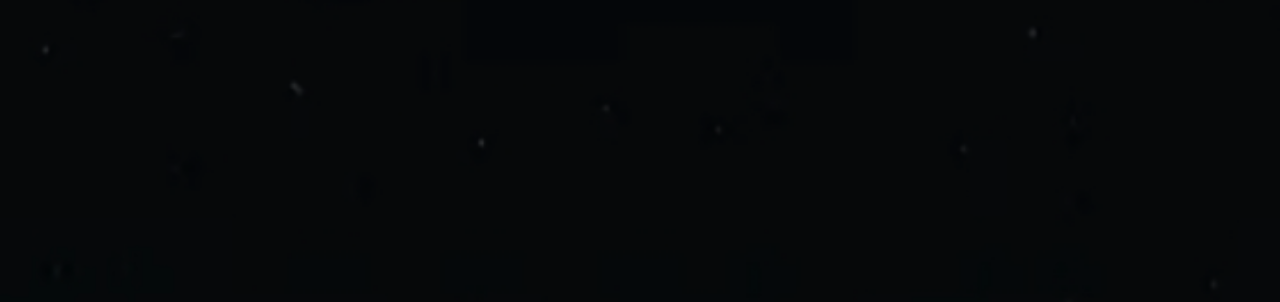
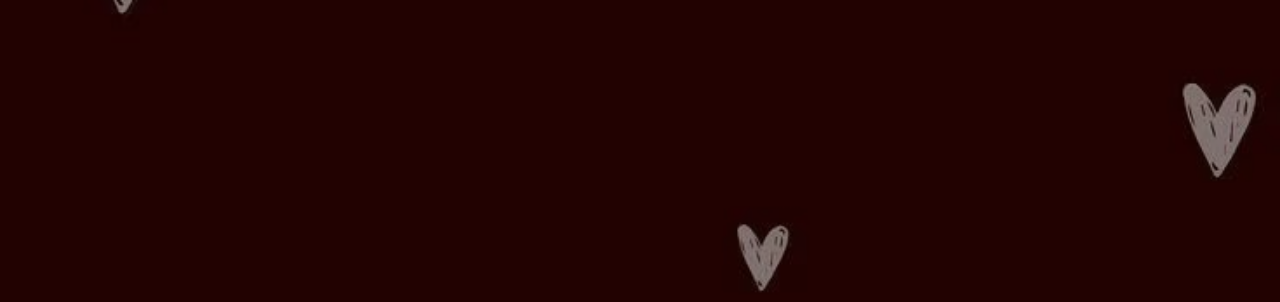
Before and after one commit to wifey143/New-Year, a plain HTML site: page page3.html in a window 1280 px wide. Shown: the top 302 px of the page. Drawn offline with Linux system fonts and the light colour scheme.

Commit message:
Update page3.html

```diff
--- a/page3.html
+++ b/page3.html
@@ -14,7 +14,7 @@
 
 body{
   height:100vh;
-  background:url("bg.jpg") center/cover no-repeat;
+  background:url("bg2.jpg") center/cover no-repeat;
   display:flex;
   justify-content:center;
   align-items:center;
```
